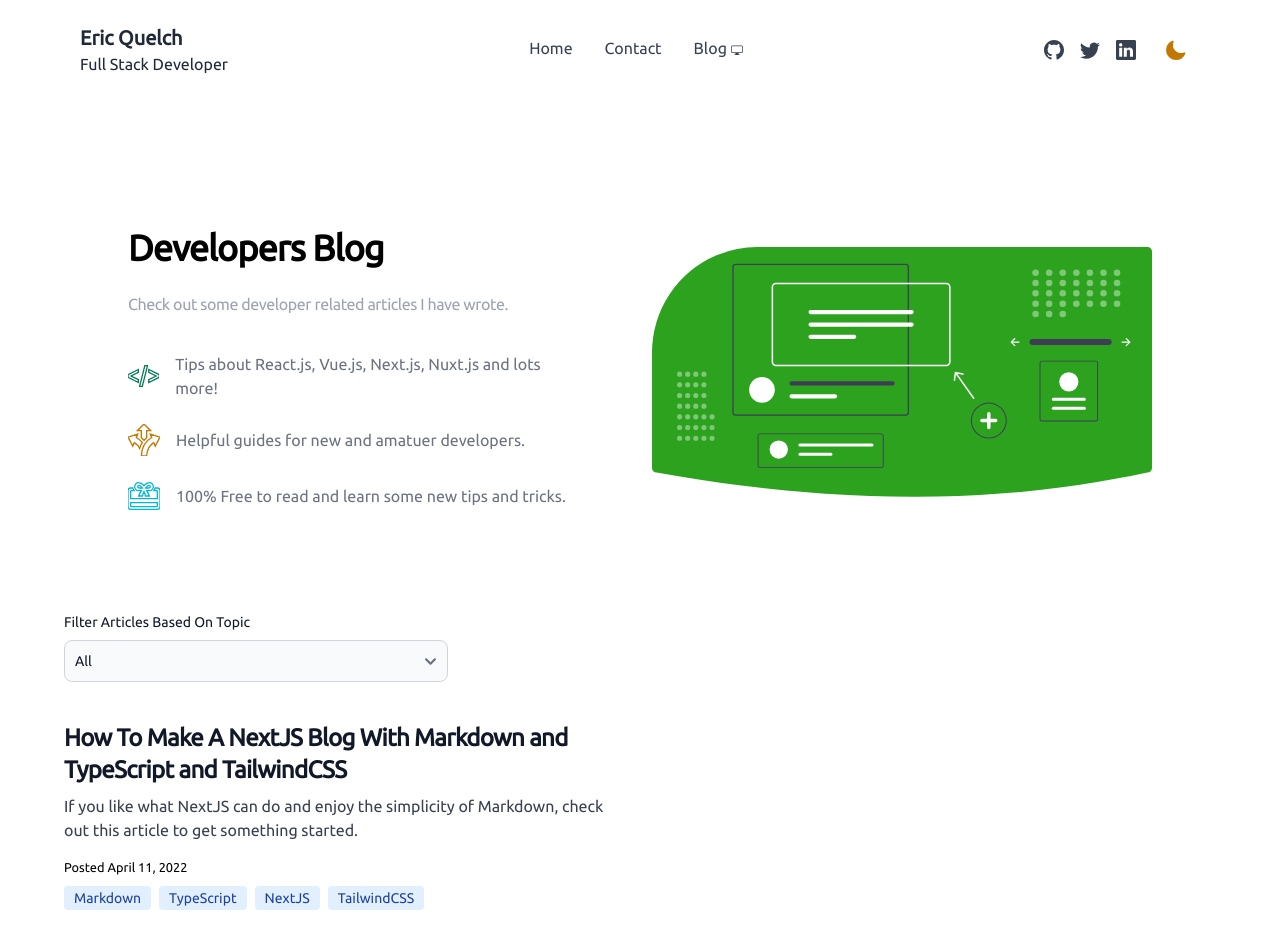
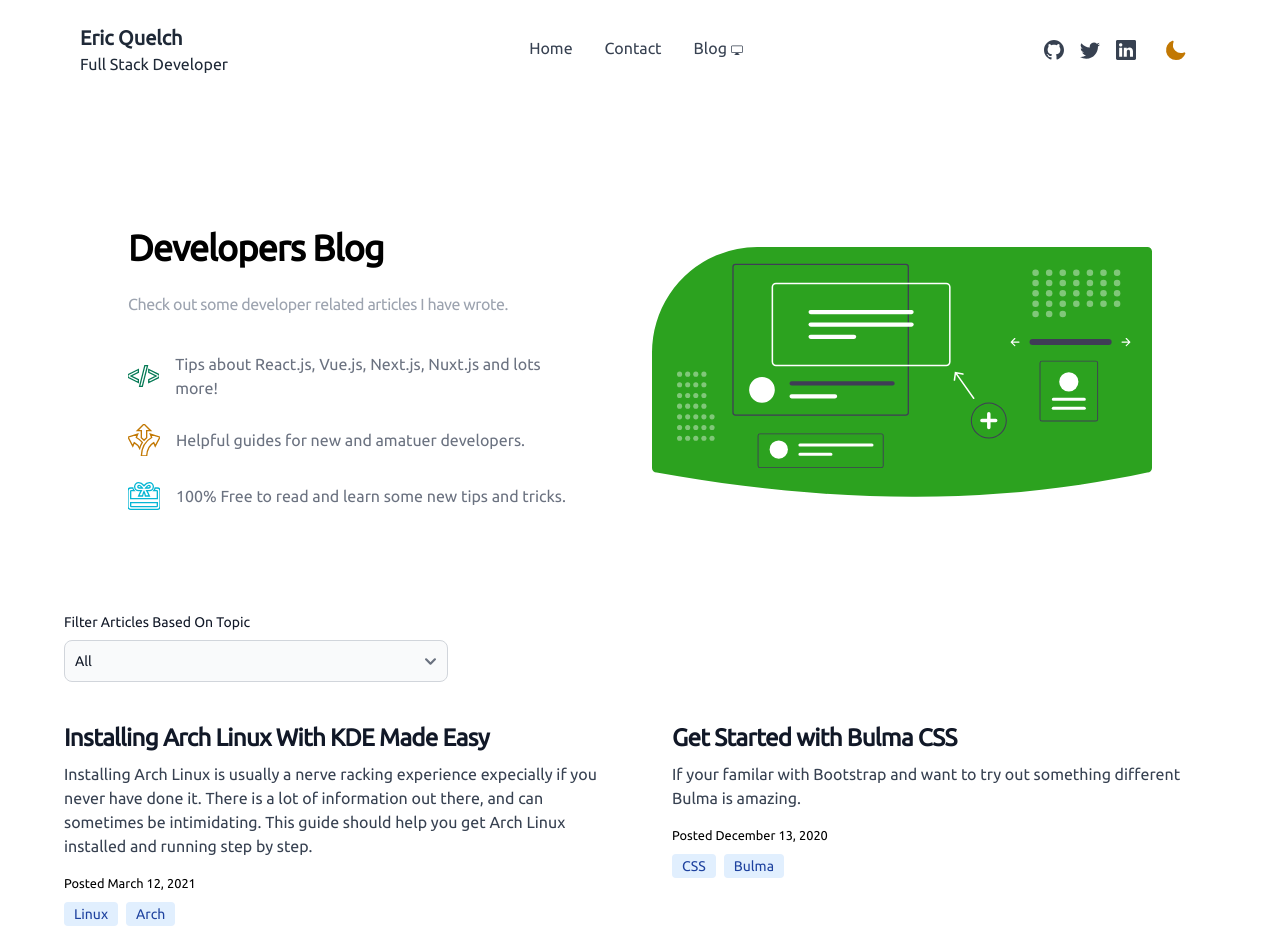
Before and after one commit to quelchx/quelchx.com, a Next.js app: page /blog in a window 1280 px wide. Shown: the top 952 px of the page. Built offline with nearby package versions, Linux system fonts and the light colour scheme.

Commit message:
deployment issue possible fix

```diff
--- a/src/pages/blog.tsx
+++ b/src/pages/blog.tsx
@@ -15,7 +15,7 @@ interface BlogProps {
 
 const Blog: NextPage<BlogProps> = ({ posts }) => {
   const [articles, setArticles] = useState(posts);
-  const [category, setCategory] = useState<string>("");
+  const [category, setCategory] = useState<string>("All");
 
   function filterByCategory(str: string): void {
     posts.filter((val) => {
@@ -29,7 +29,7 @@ const Blog: NextPage<BlogProps> = ({ posts }) => {
 
   useEffect(() => {
     if (category == "All") {
-      return setArticles(posts);
+      return
     } else {
       filterByCategory(category);
     }
@@ -59,7 +59,7 @@ const Blog: NextPage<BlogProps> = ({ posts }) => {
                 onChange={() => filterByCategory(category)}
                 className="bg-gray-50 border border-gray-300 text-gray-900 text-sm rounded-lg focus:ring-blue-500 focus:border-blue-500 block w-full p-2.5 dark:bg-gray-700 dark:border-gray-600 dark:placeholder-gray-400 dark:text-white dark:focus:ring-blue-500 dark:focus:border-blue-500"
               >
-                <option onClick={(e: any) => setCategory(e.target.value)}>
+                <option onClick={() => setArticles(posts)}>
                   All
                 </option>
                 {posts.map((post: Blog) => {
```
